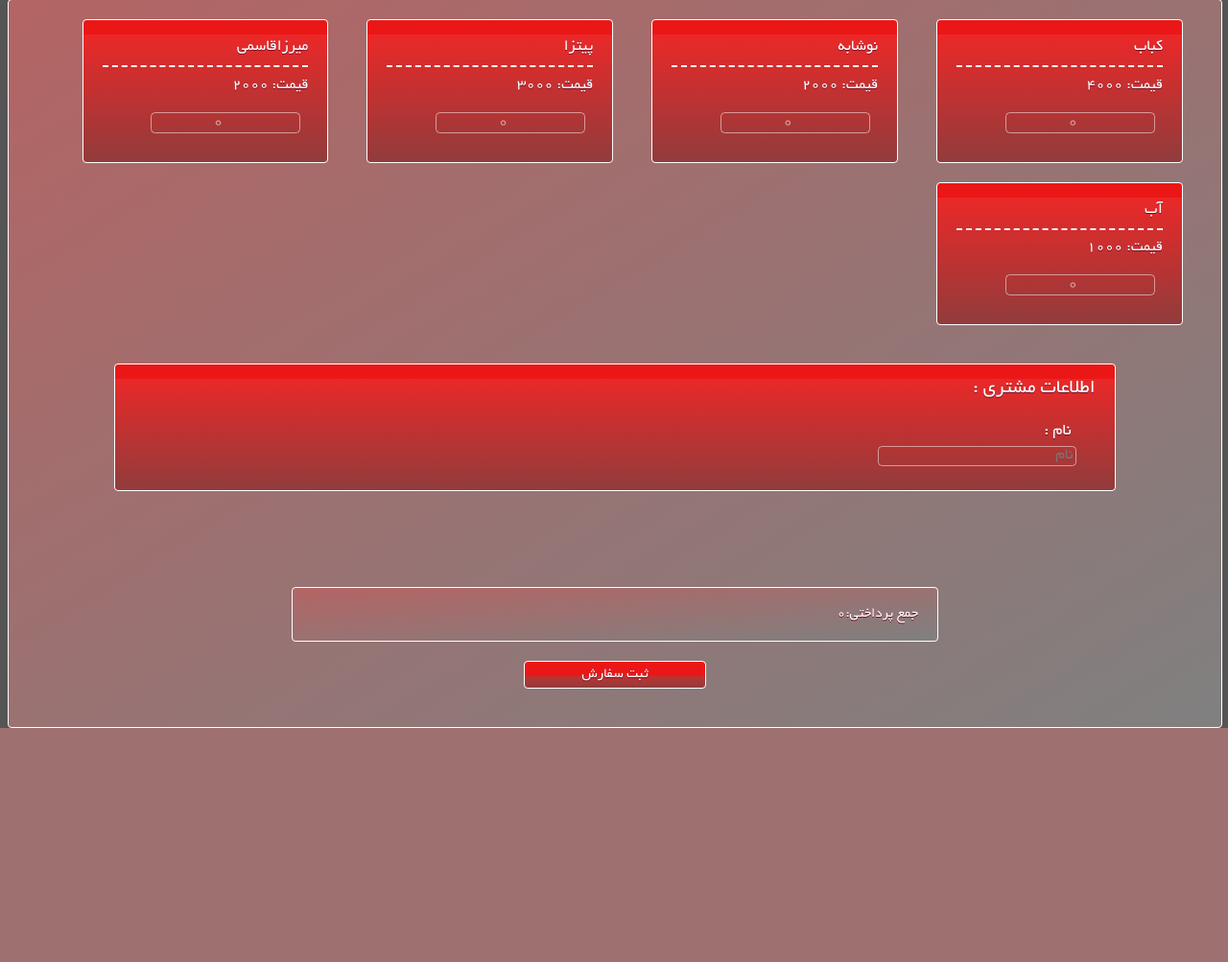
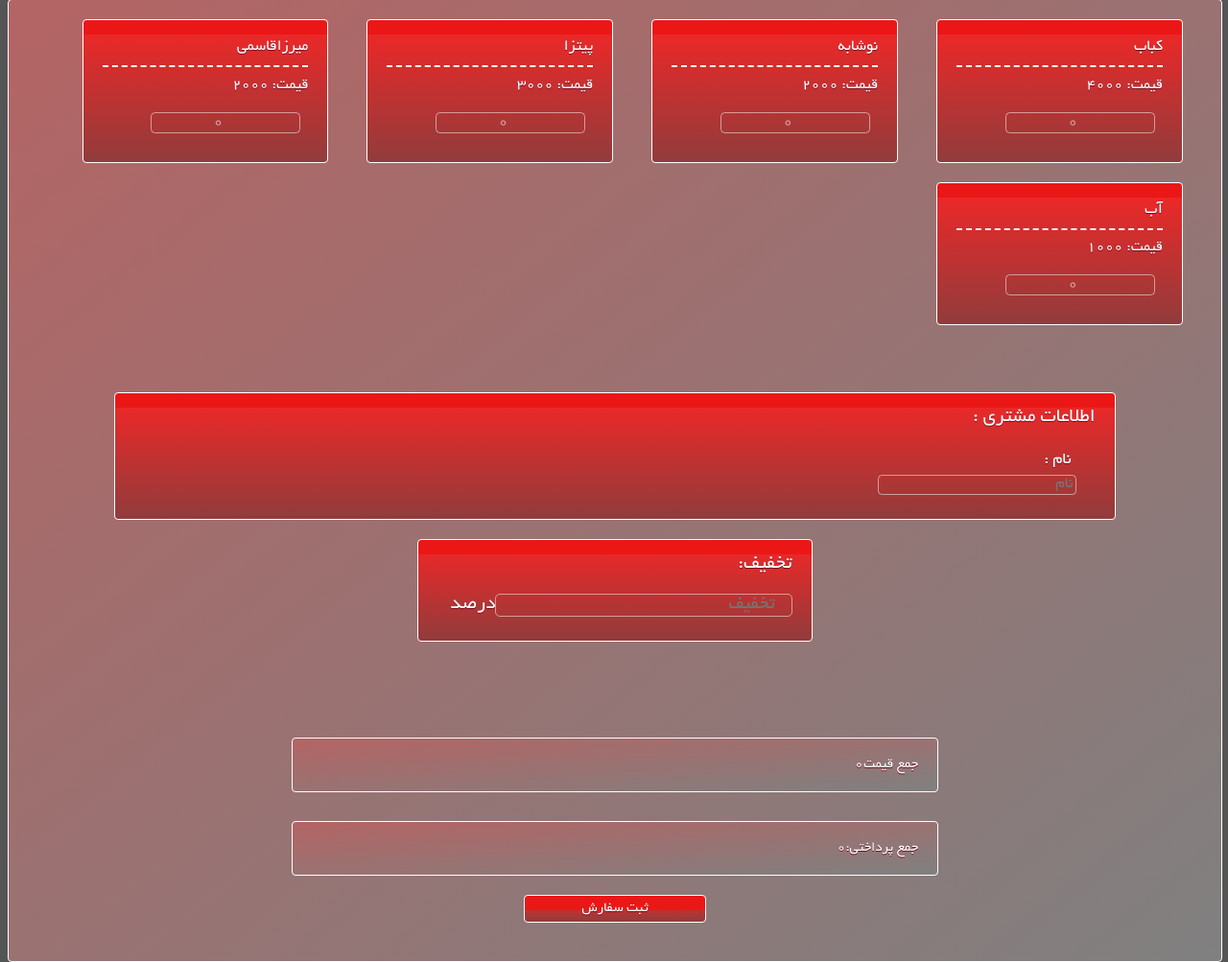
Before and after one commit to Parhamic/RestaurantRep, a Django app: page /order/ in a window 1280 px wide. Shown: the part 169-1172 px from the top of the page at 96% size. Before the commit the page ends 928 px from the top, so only its background shows below. Run offline with Django 3.2, Linux system fonts and the light colour scheme; a user stored in the database is signed in; data comes from the database, SQL or seed files in the repository; both versions use the stored data as it was after the commit.

Commit message:
discount bar added

```diff
--- a/app/static/css/base_style.css
+++ b/app/static/css/base_style.css
@@ -331,6 +331,20 @@ input {
   width: 50%;
   margin: 100px auto 0 auto;
 }
+.showfinalPrice{
+  -moz-border-radius:4px;
+  -webkit-border-radius:4px;
+  background: linear-gradient(to bottom right, rgb(180,100,100),gray);
+  border-radius:4px;
+  border:1px solid #ffffff;
+  width: 25%;
+  padding: 20px ;
+  font-size:15px;
+  text-decoration:none;
+  text-shadow:0px 1px 0px #7a0c22;
+  width: 50%;
+  margin: 30px auto 0 auto;
+}
 .customerInbputBox{
   -moz-box-shadow:inset 0px 39px 0px -24px #eb1717;
   -webkit-box-shadow:inset 0px 39px 0px -24px #eb1717;
@@ -352,14 +366,37 @@ input {
   font-size:21px;
   text-decoration:none;
   text-shadow:0px 1px 0px #7a0c22;
-  margin:20px auto 10px auto;
+  margin:50px auto 10px auto;
 }
-.customerInput{
-  width: 100%;
+#discount{
+  width: 80%;
   text-align: right;
   font-size: 20px;
   margin: 20px auto 20px auto;
   color: white;
+}
+.discountInbputBox{
+  -moz-box-shadow:inset 0px 39px 0px -24px #eb1717;
+  -webkit-box-shadow:inset 0px 39px 0px -24px #eb1717;
+  box-shadow:inset 0px 39px 0px -24px #eb1717;
+  background:-webkit-gradient(linear, left top, left bottom, color-stop(0.05, #f02727), color-stop(1, #913c3c));
+  background:-moz-linear-gradient(top, #f02727 5%, #913c3c 100%);
+  background:-webkit-linear-gradient(top, #f02727 5%, #913c3c 100%);
+  background:-o-linear-gradient(top, #f02727 5%, #913c3c 100%);
+  background:-ms-linear-gradient(top, #f02727 5%, #913c3c 100%);
+  background:linear-gradient(to bottom, #f02727 5%, #913c3c 100%);
+  filter:progid:DXImageTransform.Microsoft.gradient(startColorstr='#f02727', endColorstr='#913c3c',GradientType=0);
+  background-color:#f02727;
+  -moz-border-radius:4px;
+  -webkit-border-radius:4px;
+  border-radius:4px;
+  border:1px solid #ffffff;
+  width: 30%;
+  padding: 15px 20px 5px 10px;
+  font-size:21px;
+  text-decoration:none;
+  text-shadow:0px 1px 0px #7a0c22;
+  margin:20px auto 10px auto;
 }
 .submitBtn{
   text-align: center;
--- a/app/templates/order.html
+++ b/app/templates/order.html
@@ -24,8 +24,14 @@
     </div>
     <div class="clear"></div>
 </div>
+<div class="discountInbputBox">
+  <p>:تخفیف</p>
+      درصد<input id="discount" type="number" placeholder="تخفیف">
+    <div class="clear"></div>
+</div>
 
-<div class="showPrice">جمع پرداختی:0</div>
+<div class="showPrice">جمع قیمت</div>
+<div class="showfinalPrice">جمع پرداختی:0</div>
 
 <div class="submitBtn">
   <button id="btn1" onclick="order()" name="subject">ثبت سفارش</button>
@@ -58,7 +64,10 @@ function calPrice() {
         var x = parseInt(formsCollection[r]["counts"].value) * parseInt(formsCollection[r]["price"].value);
         totalPrice += x;
   }
-  document.getElementsByClassName("showPrice")[0].innerHTML = "جمع پرداختی:" + totalPrice ;
+  discount = document.querySelector("#discount").value;
+  document.getElementsByClassName("showPrice")[0].innerHTML = "جمع قیمت" + totalPrice ;
+  document.getElementsByClassName("showfinalPrice")[0].innerHTML = "جمع پرداختی:" + totalPrice * discount/100;
+
 }
 function order() {
   var itemNames=document.querySelectorAll(".itemName");
@@ -79,6 +88,7 @@ function order() {
         type:"POST",
         data: {
           'customer': customer,
+          'discount': discount,
           'items':items,
           'counts':counts,
           csrfmiddlewaretoken: '{{ csrf_token }}'
```
Also changed, not shown: db.sqlite3.
